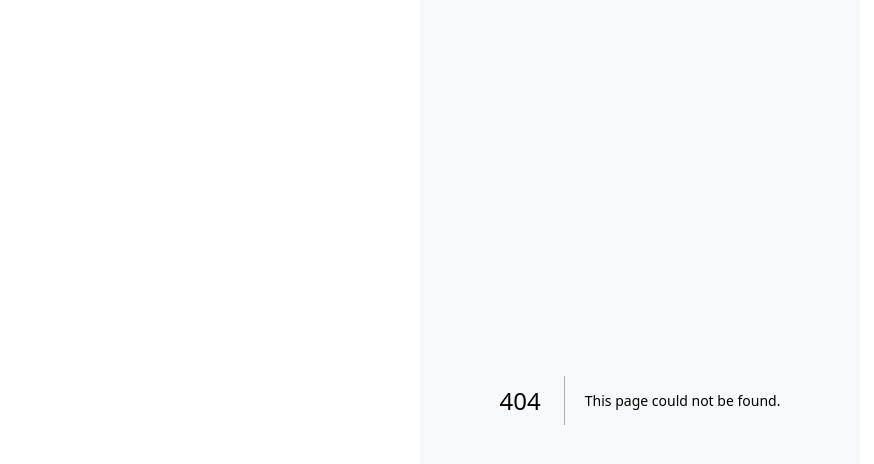
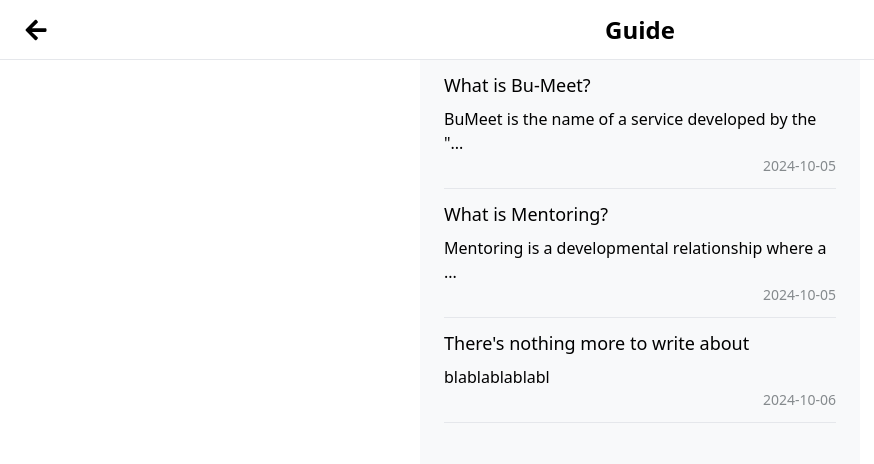
Before and after one commit to dive2024-bluejean-noodle/dive2024-client, a Next.js app: page /guide in a window 1280 px wide. Before the commit this address had no page. Shown: the top 464 px of the page, without its empty margins (0-874 px from the left). Built offline with nearby package versions, Linux system fonts and the light colour scheme.

Commit message:
feat: 가이드 페이지

```diff
--- a/src/app/_component/SubHeader.tsx
+++ b/src/app/_component/SubHeader.tsx
@@ -11,9 +11,10 @@ export default function SubHeader({ title }: { title: string }) {
   };
 
   return (
-    <header
+    <header className={'fixed top-0 left-0 right-0'}>
+      <div
         className={
-        'w-full h-60 flex items-center relative justify-center border-b-1'
+          'border-b-1 relative flex items-center justify-center w-full h-60 bg-white'
         }>
         <FaArrowLeft
           size={24}
@@ -21,6 +22,7 @@ export default function SubHeader({ title }: { title: string }) {
           onClick={goBack}
         />
         <h3 className={'font-bold text-24'}>{title}</h3>
+      </div>
     </header>
   );
 }
--- /dev/null
+++ b/src/app/guide/[guideId]/page.tsx
@@ -0,0 +1,26 @@
+import { buMeetGuideList } from '@/data/guide';
+
+export async function generateStaticParams() {
+  return buMeetGuideList.map((guide) => ({
+    guideId: String(guide.id),
+  }));
+}
+
+export default function GuideDetailPage({
+  params,
+}: {
+  params: { guideId: string };
+}) {
+  const guideId = Number(params?.guideId || '0');
+  const guideInfo = buMeetGuideList.find((item) => item.id === guideId);
+
+  return (
+    <main className={'p-24 flex flex-col mt-60 gap-y-16'}>
+      <h1 className={'text-24'}>{guideInfo?.title}</h1>
+      <p className={'text-16'}>{guideInfo?.content}</p>
+      <span className={'ml-auto text-text-sub text-14'}>
+        {guideInfo?.createdAt}
+      </span>
+    </main>
+  );
+}
--- /dev/null
+++ b/src/app/guide/layout.tsx
@@ -0,0 +1,20 @@
+import SubHeader from '@/app/_component/SubHeader';
+import { Metadata } from 'next';
+
+export const metadata: Metadata = {
+  title: 'BuMeet - Guide',
+  description: 'BuMeet - Guide',
+};
+
+export default function GuideLayout({
+  children,
+}: {
+  children: React.ReactNode;
+}) {
+  return (
+    <>
+      <SubHeader title={'Guide'} />
+      {children}
+    </>
+  );
+}
--- /dev/null
+++ b/src/app/guide/page.tsx
@@ -0,0 +1,33 @@
+import { buMeetGuideList } from '@/data/guide';
+import { IGuide } from '@/type/guide';
+import Link from 'next/link';
+
+export default function GuidePage() {
+  return (
+    <main
+      className={
+        'w-full flex flex-col px-24 overflow-y-auto scroll-hidden mt-60'
+      }>
+      {buMeetGuideList.map((guide, index) => (
+        <GuideItem guide={guide} key={index} />
+      ))}
+    </main>
+  );
+}
+
+function GuideItem({ guide }: { guide: IGuide }) {
+  const truncateText = (text: string) => {
+    const MAX_LENGTH = 50;
+    return text.length > MAX_LENGTH ? `${text.slice(0, MAX_LENGTH)}...` : text;
+  };
+
+  return (
+    <Link
+      href={`/guide/${guide.id}`}
+      className={'w-full flex flex-col py-12 border-b-1'}>
+      <h3 className={'text-18'}>{guide.title}</h3>
+      <p className={'text-16 mt-8'}>{truncateText(guide.content)}</p>
+      <span className={'ml-auto text-text-sub text-14'}>{guide.createdAt}</span>
+    </Link>
+  );
+}
--- /dev/null
+++ b/src/data/guide.ts
@@ -0,0 +1,25 @@
+import { IGuide } from '@/type/guide';
+
+export const buMeetGuideList: Array<IGuide> = [
+  {
+    id: 0,
+    title: 'What is Bu-Meet?',
+    content:
+      'BuMeet is the name of a service developed by the "Blue Jeans Noodle" team at the Dive2024 hackathon held in BEXCO, Busan in 2024.',
+    createdAt: '2024-10-05',
+  },
+  {
+    id: 1,
+    title: 'What is Mentoring?',
+    content:
+      'Mentoring is a developmental relationship where a more experienced individual, the mentor, provides guidance, support, and knowledge to a less experienced person, the mentee. The goal is to help the mentee grow personally and professionally by sharing insights, offering advice, and helping navigate challenges. Mentoring can occur in various contexts, such as education, career development, or personal growth. It fosters learning, builds confidence, and accelerates the mentee’s development through constructive feedback and encouragement. A good mentoring relationship is built on trust, communication, and mutual respect.',
+    createdAt: '2024-10-05',
+  },
+  {
+    id: 2,
+    title: "There's nothing more to write about",
+    content: 'blablablablabl',
+
+    createdAt: '2024-10-06',
+  },
+];
--- /dev/null
+++ b/src/type/guide.ts
@@ -0,0 +1,6 @@
+export interface IGuide {
+  id: number;
+  title: string;
+  content: string;
+  createdAt: string;
+}
```
Lines whose indentation alone changed are shown as unchanged.
